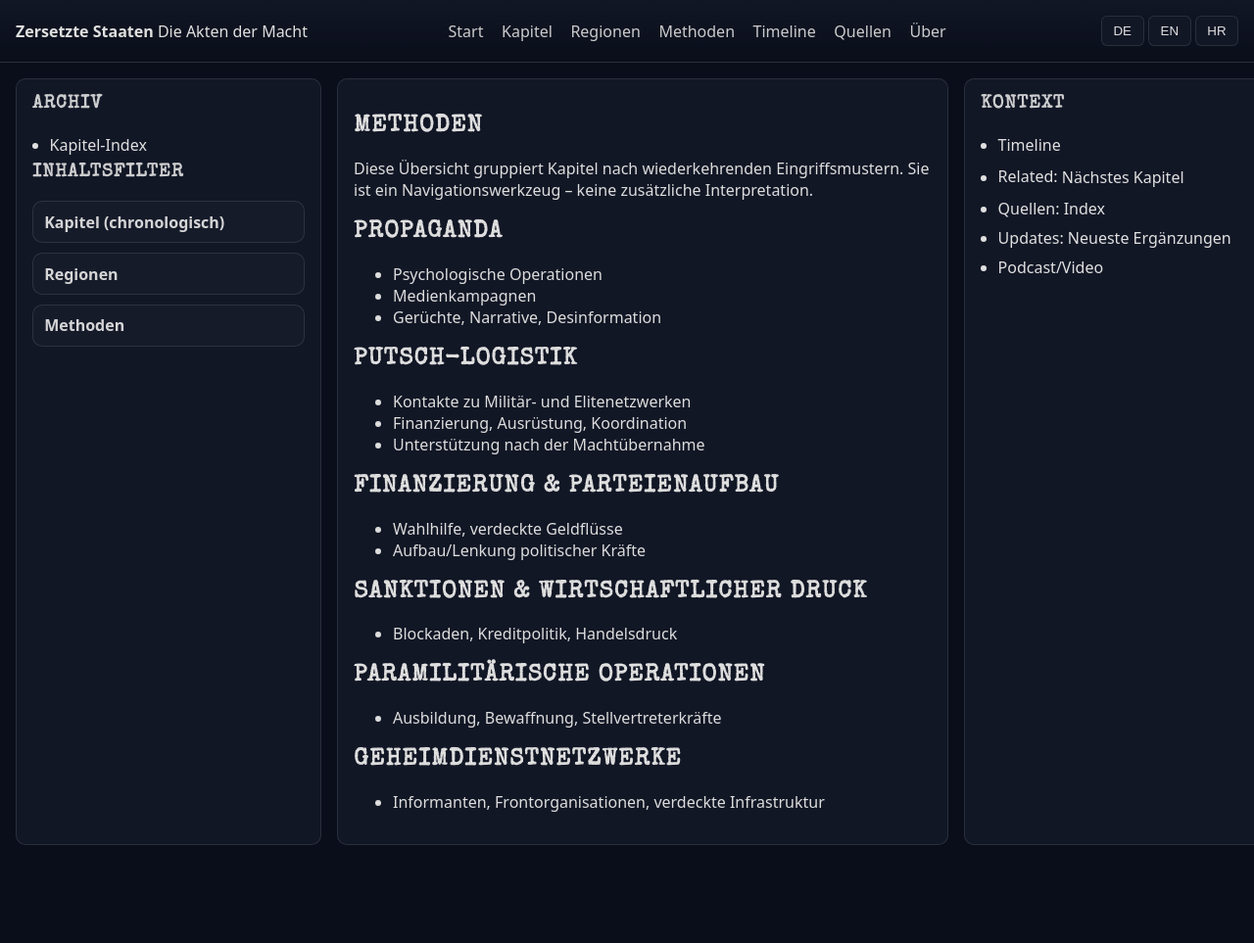
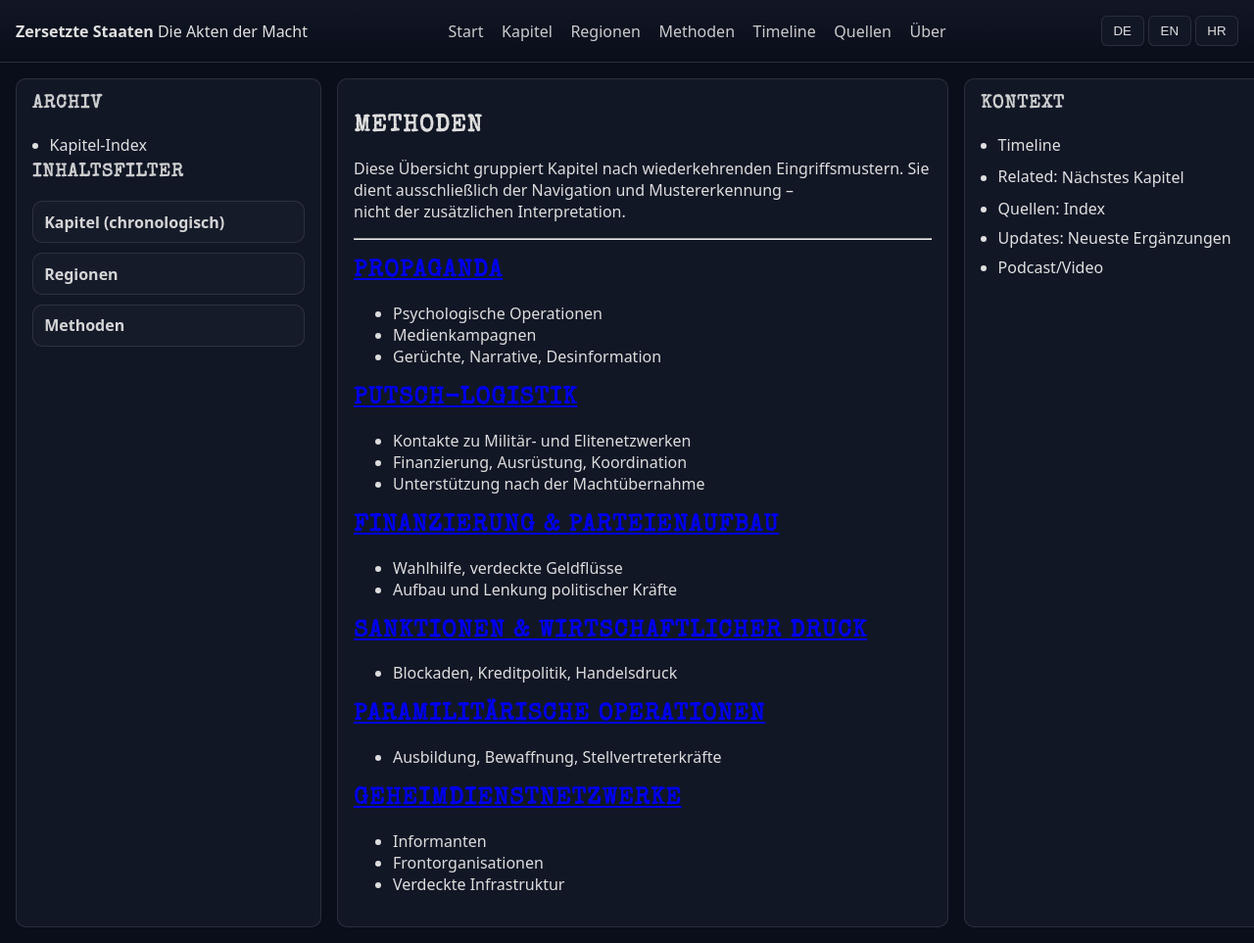
Before and after one commit to bozart-army/zersetzte-staaten-site, a Jekyll site: the page built from de/methoden/index.md, in a window 1280 px wide and 963 px high. Shown: the whole window at 98% size. Built offline with Jekyll 4.4.1, drawn with Linux system fonts in a browser that asks for light colours; our own code applies the rules of GitHub Pages for plain Markdown files.

Commit message:
Update index.md

```diff
--- a/de/methoden/index.md
+++ b/de/methoden/index.md
@@ -7,27 +7,32 @@ permalink: /de/methoden/
 # Methoden
 
 Diese Übersicht gruppiert Kapitel nach wiederkehrenden Eingriffsmustern.
-Sie ist ein Navigationswerkzeug – keine zusätzliche Interpretation.
+Sie dient ausschließlich der Navigation und Mustererkennung –
+nicht der zusätzlichen Interpretation.
 
-## Propaganda
+---
+
+## [Propaganda](/de/methoden/propaganda/)
 - Psychologische Operationen
 - Medienkampagnen
 - Gerüchte, Narrative, Desinformation
 
-## Putsch-Logistik
+## [Putsch-Logistik](/de/methoden/putsch/)
 - Kontakte zu Militär- und Elitenetzwerken
 - Finanzierung, Ausrüstung, Koordination
 - Unterstützung nach der Machtübernahme
 
-## Finanzierung & Parteienaufbau
+## [Finanzierung & Parteienaufbau](/de/methoden/finanzierung/)
 - Wahlhilfe, verdeckte Geldflüsse
-- Aufbau/Lenkung politischer Kräfte
+- Aufbau und Lenkung politischer Kräfte
 
-## Sanktionen & wirtschaftlicher Druck
+## [Sanktionen & wirtschaftlicher Druck](/de/methoden/sanktionen/)
 - Blockaden, Kreditpolitik, Handelsdruck
 
-## Paramilitärische Operationen
+## [Paramilitärische Operationen](/de/methoden/paramilitaerisch/)
 - Ausbildung, Bewaffnung, Stellvertreterkräfte
 
-## Geheimdienstnetzwerke
-- Informanten, Frontorganisationen, verdeckte Infrastruktur
+## [Geheimdienstnetzwerke](/de/methoden/geheimdienstnetzwerke/)
+- Informanten
+- Frontorganisationen
+- Verdeckte Infrastruktur
```
